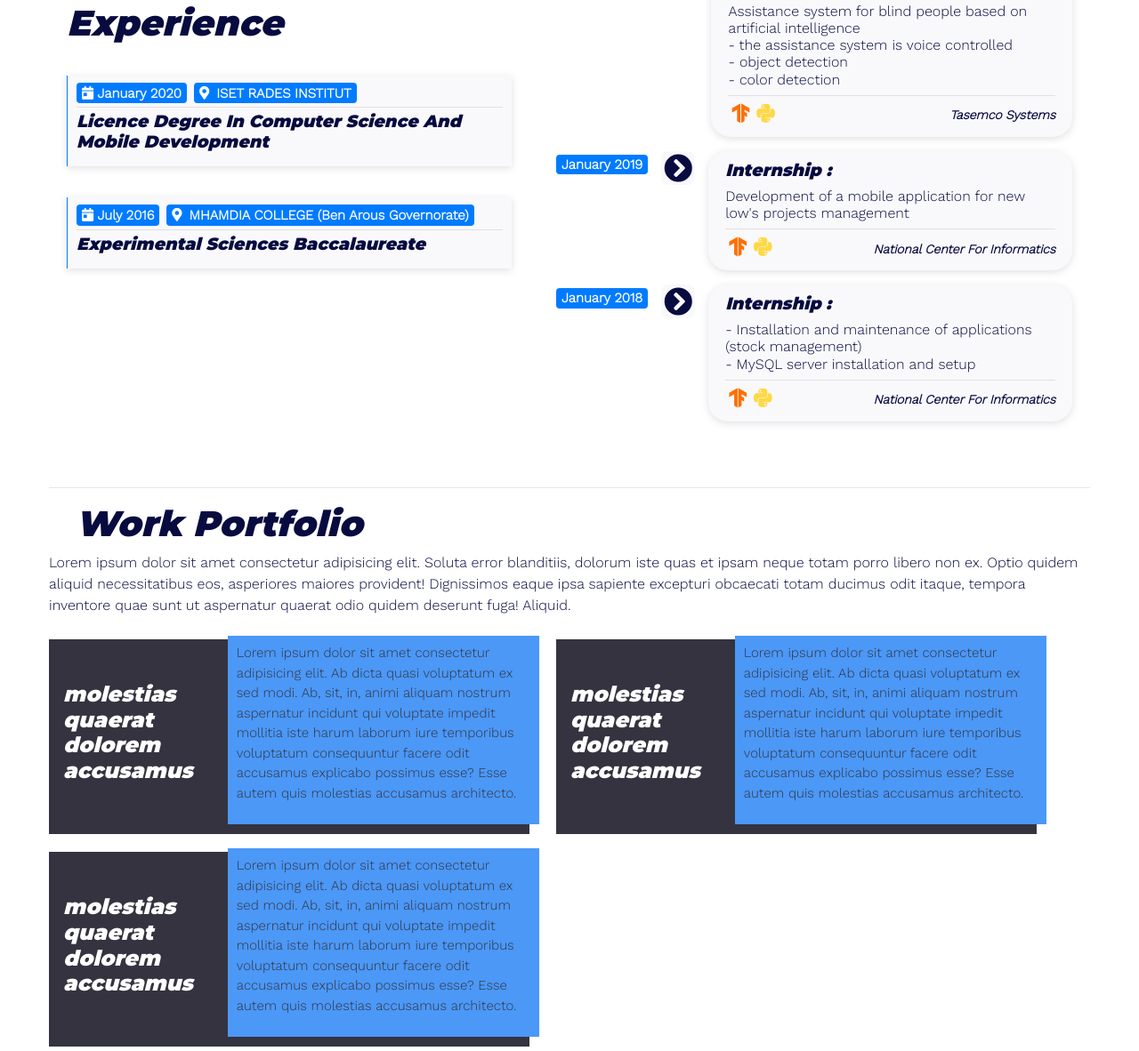
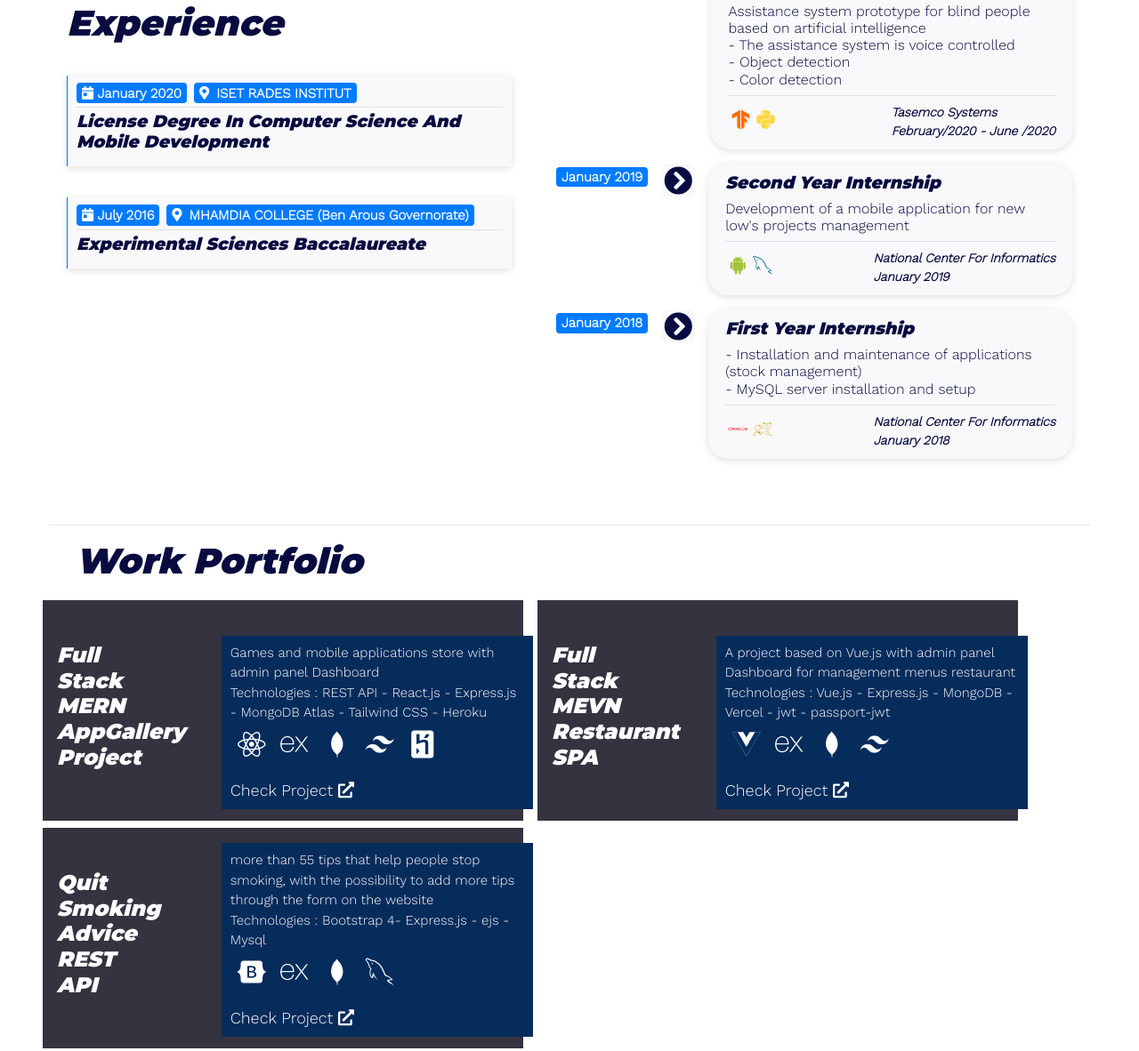
Before and after one commit to AmiriMarwen/website, a website: page index.html in a window 1280 px wide. Shown: the part 1373-2555 px from the top of the page at 89% size. Drawn offline with nearby package versions, Linux system fonts and the light colour scheme; a web font is replaced by a local one.

Commit message:
project cards done

```diff
--- a/css/styles.css
+++ b/css/styles.css
@@ -184,7 +184,7 @@ button {
   position: relative;
   width: 540px;
   height: auto;
-  margin: 10px 15px;
+  margin: 4px 8px;
   color: white;
   background-color: #353340;
 }
@@ -197,10 +197,18 @@ button {
   height: auto;
   padding: 8px 10px;
   font-size: 15px;
-  color: #353340;
-  background-color: #4b98f7;
+  color: #ffffff;
+  background-color: #062c5c;
 }
 
+.pc-desc a {
+  color: #ffffff;
+  font-size: 18px;
+}
+.pc-desc a {
+  color: #ffffff;
+  font-size: 18px;
+}
 /* ------------------------------- */
 .contact-section {
   background-color: #f9f9fc;
--- a/index.html
+++ b/index.html
@@ -4,7 +4,7 @@
 <head>
   <meta charset="UTF-8" />
   <meta name="viewport" content="width=device-width, initial-scale=1.0" />
-  <title>A.Marwen | Portfolio</title>
+  <title>A.Marwen | Portfolio website</title>
   <!-- favicon -->
   <link rel="shortcut icon" href="img/favicon.png" type="image/x-icon" />
   <!-- google font -->
@@ -72,7 +72,8 @@
 
                 </div> -->
 
-          <button><i class="fas fa-envelope mr-3"></i>Hire me</button>
+          <a href="https://mail.google.com/mail/?view=cm&fs=1&to=amiri.marwen@yahoo.com"><button class=""
+              target="_blank"><i class="fas fa-envelope mr-3"></i>Contact me</button></a>
         </nav>
         <hr />
       </div>
@@ -133,18 +134,17 @@
 
       <div class="hero-heading align-self-center mx-5">
         <p>✋ Hello</p>
-        <h2 class="hero-title">Im Amiri Marwen <br> MERN Stack JavaScript Developer</h2>
+        <h2 class="hero-title">Im Amiri Marwen <br> Full-Stack web developer</h2>
         <p class="w-75">
 
         </p>
         <div class="d-flex align-items-center">
-          <button class=""><i class="fab fa-github mr-2"></i>Github</button>
+          <a href="https://github.com/AmiriMarwen"><button><i class="fab fa-github mr-2"></i>Github</button></a>
+
 
           <div class="icons h4 ml-3 mt-1">
-            <i class="fab fa-facebook px-1"></i>
-            <i class="fab fa-twitter px-1"></i>
-            <i class="fab fa-slack px-1"></i>
-            <i class="fab fa-discord px-1"></i>
+            <a href="https://www.linkedin.com/in/marwen-amiri-6b463a194/"><i class="fab fa-linkedin mt-3 h2"></i></a>
+
           </div>
         </div>
       </div>
@@ -371,7 +371,6 @@
           <div class="one-card">
             <h2 class="card-title mt-3 text-capitalize">
               <i class="fas fa-plus icon-bg"></i>more
-              <i class="fas fa-caret-down ml-2"></i>
             </h2>
             <div class="my-3">
               <i class="
@@ -472,7 +471,7 @@
           </span>
           <hr class="my-1" />
           <h3 class="timeline-card-title">
-            Licence Degree in Computer Science and Mobile Development
+            License Degree in Computer Science and Mobile Development
           </h3>
         </div>
 
@@ -511,10 +510,10 @@
             <h1 class="timeline-card-title">Graduation project :</h1>
 
             <p class="h6">
-              Assistance system for blind people based on artificial intelligence <br>
-              - the assistance system is voice controlled<br>
-              - object detection<br>
-              - color detection<br>
+              Assistance system prototype for blind people based on artificial intelligence<br>
+              - The assistance system is voice controlled<br>
+              - Object detection<br>
+              - Color detection<br>
 
             </p>
             <hr class="my-1" />
@@ -535,7 +534,7 @@
                     font-italic font-weight-bold
                     text-capitalize
                   ">
-                Tasemco systems
+                Tasemco systems <br> February/2020 - June /2020
               </div>
             </div>
           </div>
@@ -560,7 +559,7 @@
             <i class="fas fa-chevron-circle-right"></i>
           </div>
           <div class="timeline-card">
-            <h1 class="timeline-card-title">Internship :</h1>
+            <h1 class="timeline-card-title">Second year Internship</h1>
 
             <p class="h6">
               Development of a mobile application for new low's projects management <br>
@@ -575,16 +574,17 @@
                           justify-content-between
                         ">
               <div class="d-flex">
-                <span data-toggle="tooltip" title="tensorflow"><i
-                    class="devicon-tensorflow-original colored"></i></span>
-                <span data-toggle="tooltip" title="python"><i class="devicon-python-plain colored"></i></span>
+                <span data-toggle="tooltip" title="Android">
+                  <i class="devicon-android-plain colored"></i></span>
+                <span data-toggle="tooltip" title="SQLite">
+                  <i class="devicon-mysql-plain colored"></i></span>
               </div>
               <div class="
                             location-icon
                             font-italic font-weight-bold
                             text-capitalize
                           ">
-                National Center for Informatics
+                National Center for Informatics <br> January 2019
               </div>
             </div>
           </div>
@@ -608,7 +608,7 @@
             <i class="fas fa-chevron-circle-right"></i>
           </div>
           <div class="timeline-card">
-            <h1 class="timeline-card-title">Internship :</h1>
+            <h1 class="timeline-card-title">First year Internship</h1>
 
             <p class="h6">
               - Installation and maintenance of applications (stock management)<br>
@@ -625,16 +625,14 @@
                           justify-content-between
                         ">
               <div class="d-flex">
-                <span data-toggle="tooltip" title="tensorflow"><i
-                    class="devicon-tensorflow-original colored"></i></span>
-                <span data-toggle="tooltip" title="python"><i class="devicon-python-plain colored"></i></span>
+                <span data-toggle="tooltip" title="oracle"><i class="devicon-oracle-original colored"></i></span>
+                <span data-toggle="tooltip" title="Apache Tomcat"><i class="devicon-tomcat-line colored"></i></span>
               </div>
               <div class="
                             location-icon
                             font-italic font-weight-bold
                             text-capitalize
-                          ">
-                National Center for Informatics
+                          ">National Center for Informatics<br>January 2018
               </div>
             </div>
           </div>
@@ -646,12 +644,6 @@
     <div class="work-section container">
       <h1 class="container">Work Portfolio</h1>
       <p>
-        Lorem ipsum dolor sit amet consectetur adipisicing elit. Soluta error
-        blanditiis, dolorum iste quas et ipsam neque totam porro libero non
-        ex. Optio quidem aliquid necessitatibus eos, asperiores maiores
-        provident! Dignissimos eaque ipsa sapiente excepturi obcaecati totam
-        ducimus odit itaque, tempora inventore quae sunt ut aspernatur quaerat
-        odio quidem deserunt fuga! Aliquid.
       </p>
       <div class="
             project-card-wraper
@@ -664,54 +656,119 @@
         <div class="p-card d-flex">
           <div class="pc-title">
             <h4 class="py-5 px-3 w-25">
-              molestias quaerat dolorem accusamus
+              Full Stack MERN AppGallery Project <br>
             </h4>
+
+
           </div>
           <div class="pc-desc">
-            <p>
-              Lorem ipsum dolor sit amet consectetur adipisicing elit. Ab
-              dicta quasi voluptatum ex sed modi. Ab, sit, in, animi aliquam
-              nostrum aspernatur incidunt qui voluptate impedit mollitia iste
-              harum laborum iure temporibus voluptatum consequuntur facere
-              odit accusamus explicabo possimus esse? Esse autem quis
-              molestias accusamus architecto.
-            </p>
+            <div>
+              Games and mobile applications store with admin panel Dashboard <br>
+              Technologies : REST API - React.js - Express.js - MongoDB Atlas - Tailwind CSS - Heroku
+
+              <div class="d-flex my-2">
+                <span data-toggle="tooltip" title="React.js" class="px-2 h2">
+                  <i class="devicon-react-original"></i></span>
+
+                <span data-toggle="tooltip" title="Express.js" class="px-2 h2">
+                  <i class="devicon-express-original"></i></span>
+
+                <span data-toggle="tooltip" title="MongoDB Atlas" class="px-2 h2">
+                  <i class="devicon-mongodb-plain"></i></span>
+
+                <span data-toggle="tooltip" title="Tailwind CSS" class="px-2 h2">
+                  <i class="devicon-tailwindcss-plain"></i></span>
+
+                <span data-toggle="tooltip" title="Heroku" class="px-2 h2">
+                  <i class="devicon-heroku-plain"></i></span>
+
+
+              </div>
+              <a href="https://app-gallery-client.vercel.app/">
+                <span>Check Project <i class="fas fa-external-link-alt"></i></span></a>
+            </div>
           </div>
         </div>
+
+
+
+
         <div class="p-card d-flex">
           <div class="pc-title">
             <h4 class="py-5 px-3 w-25">
-              molestias quaerat dolorem accusamus
+              Full Stack MEVN Restaurant SPA <br>
             </h4>
+
+
           </div>
           <div class="pc-desc">
-            <p>
-              Lorem ipsum dolor sit amet consectetur adipisicing elit. Ab
-              dicta quasi voluptatum ex sed modi. Ab, sit, in, animi aliquam
-              nostrum aspernatur incidunt qui voluptate impedit mollitia iste
-              harum laborum iure temporibus voluptatum consequuntur facere
-              odit accusamus explicabo possimus esse? Esse autem quis
-              molestias accusamus architecto.
-            </p>
+            <div>
+              A project based on Vue.js with admin panel Dashboard for management menus
+              restaurant <br>
+              Technologies : Vue.js - Express.js - MongoDB - Vercel - jwt - passport-jwt
+              <div class="d-flex my-2">
+                <span data-toggle="tooltip" title="React.js" class="px-2 h2">
+                  <i class="devicon-vuejs-plain"></i></span>
+
+                <span data-toggle="tooltip" title="Express.js" class="px-2 h2">
+                  <i class="devicon-express-original"></i></span>
+
+                <span data-toggle="tooltip" title="MongoDB Atlas" class="px-2 h2">
+                  <i class="devicon-mongodb-plain"></i></span>
+
+                <span data-toggle="tooltip" title="Tailwind CSS" class="px-2 h2">
+                  <i class="devicon-tailwindcss-plain"></i></span>
+
+              </div>
+              <a href="https://local-resturant.vercel.app/">
+                <span>Check Project <i class="fas fa-external-link-alt"></i></span></a>
+            </div>
           </div>
+
+
+
+
+
+
+
+
+
+
         </div>
+
         <div class="p-card d-flex">
           <div class="pc-title">
             <h4 class="py-5 px-3 w-25">
-              molestias quaerat dolorem accusamus
+              Quit Smoking Advice REST API<br>
             </h4>
+
+
           </div>
           <div class="pc-desc">
-            <p>
-              Lorem ipsum dolor sit amet consectetur adipisicing elit. Ab
-              dicta quasi voluptatum ex sed modi. Ab, sit, in, animi aliquam
-              nostrum aspernatur incidunt qui voluptate impedit mollitia iste
-              harum laborum iure temporibus voluptatum consequuntur facere
-              odit accusamus explicabo possimus esse? Esse autem quis
-              molestias accusamus architecto.
-            </p>
+            <div>
+              more than 55 tips that help people stop smoking, with the possibility to add more tips
+              through the form on the website<br>
+              Technologies : Bootstrap 4- Express.js - ejs - Mysql
+              <div class="d-flex my-2">
+                <span data-toggle="tooltip" title="bootstrap" class="px-2 h2">
+                  <i class="devicon-bootstrap-plain"></i></span>
+
+                <span data-toggle="tooltip" title="Express.js" class="px-2 h2">
+                  <i class="devicon-express-original"></i></span>
+
+                <span data-toggle="tooltip" title="mysql" class="px-2 h2">
+                  <i class="devicon-mongodb-plain"></i></span>
+
+                <span data-toggle="tooltip" title="mysql" class="px-2 h2">
+                  <i class="devicon-mysql-plain"></i></span>
+
+              </div>
+              <a href="https://quitsmoking-api.herokuapp.com/">
+                <span>Check Project <i class="fas fa-external-link-alt"></i></span></a>
+            </div>
           </div>
         </div>
+
       </div>
     </div>
 
@@ -721,12 +778,12 @@
     </div>
     <hr />
 
-    <div class="container mb-2 text-center">
+    <!-- <div class="container mb-2 text-center">
       <span class="h4"><i class="fab fa-facebook"></i>
         <i class="fab fa-twitter"></i>
         <i class="fab fa-slack"></i>
         <i class="fab fa-discord"></i></span>
-    </div>
+    </div> -->
 
   </main>
 
```
